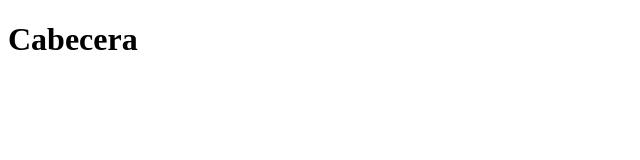
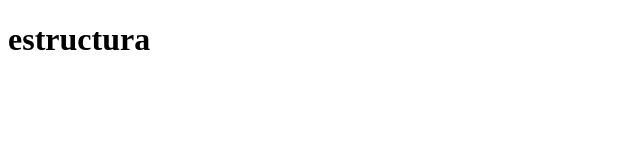
Before and after one commit to SeleneGit/appEnfasis, a website: page src/index.html in a window 1280 px wide. Shown: the full height of the page, 0-640 px from the left. Drawn offline with Linux system fonts and the light colour scheme.

Commit message:
modificamos estructura

```diff
--- a/src/index.html
+++ b/src/index.html
@@ -6,6 +6,6 @@
     <title>Document</title>
 </head>
 <body>
-    <h1>Cabecera</h1>
+    <h1>estructura</h1>
 </body>
 </html>
```
